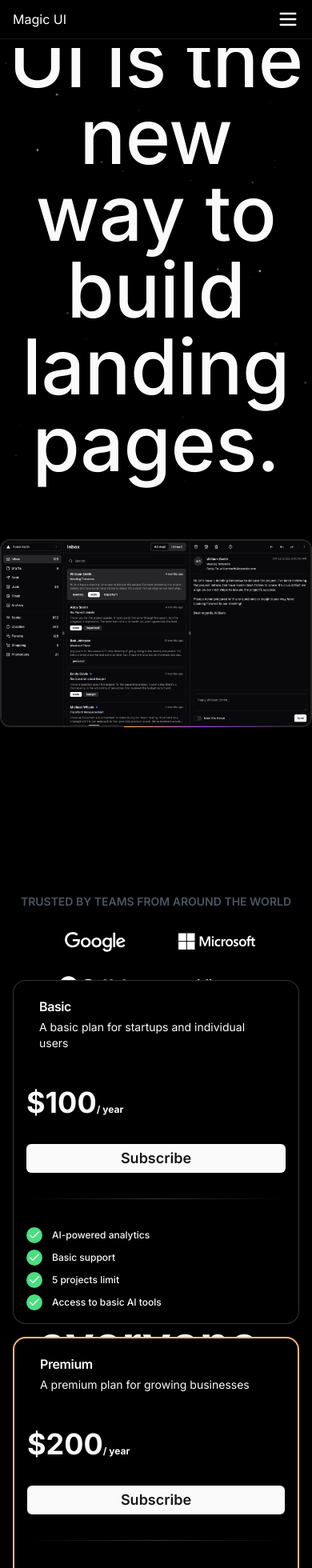
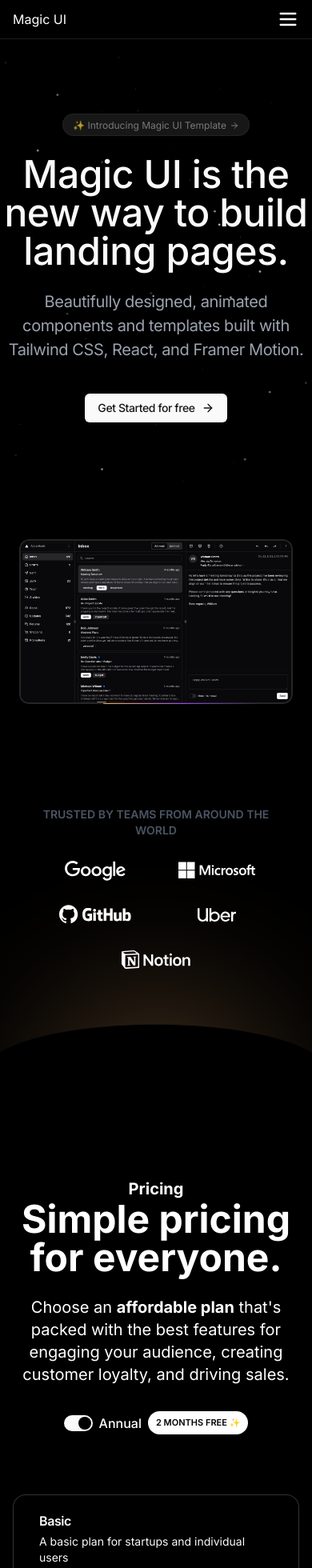
Before and after one commit to xyryc/AlphaBuild, a React (Vite) app: page / in a window 390 px wide. Shown: the top 1960 px of the page at 80% size. Built offline with nearby package versions, Linux system fonts and the light colour scheme.

Commit message:
fixed responsiveness issues

```diff
--- a/src/components/Banner.jsx
+++ b/src/components/Banner.jsx
@@ -25,12 +25,12 @@
           </div>
 
           {/* text */}
-          <div className="text-center max-w-screen-lg mx-auto mt-6 tracking-tight">
-            <h1 className="text-8xl font-[500]">
+          <div className="text-center max-w-96 lg:max-w-screen-lg mx-auto mt-6 tracking-tight">
+            <h1 className="text-5xl lg:text-8xl font-[500]">
               Magic UI is the new way to build landing pages.
             </h1>
 
-            <p className="max-w-screen-sm mx-auto text-[1.25rem] mt-6 opacity-75">
+            <p className="max-w-screen-sm mx-auto text-[1.25rem] mt-6 text-gray-400">
               Beautifully designed, animated components and templates built with
               Tailwind CSS, React, and Framer Motion.
             </p>
@@ -50,6 +50,7 @@
         />
       </div>
 
+      <div className="px-6 lg:px-16">
         <div className="overflow-hidden mt-16 relative container mx-auto rounded-xl">
           <img
             src="hero-dark.png"
@@ -59,6 +60,7 @@
 
           <BorderBeam duration={12} size={200} />
         </div>
+      </div>
     </>
   );
 };
--- a/src/components/Footer.jsx
+++ b/src/components/Footer.jsx
@@ -3,9 +3,9 @@
 
 const Footer = () => {
   return (
-    <div className="container mx-auto px-4">
+    <div className="container mx-auto px-8 bg-black">
       {/* top */}
-      <div className="py-16 flex justify-between">
+      <div className="py-8 flex flex-col sm:flex-row justify-between gap-12">
         {/* left */}
         <div>
           <div className="flex items-center gap-2">
@@ -18,7 +18,7 @@
         </div>
 
         {/* right */}
-        <div className="grid grid-cols-3 gap-10">
+        <div className="grid grid-cols-1 sm:grid-cols-3 gap-8 sm:gap-10">
           <div>
             <h3 className="text-sm font-medium mb-6 uppercase">Product</h3>
             <p className="text-sm font-[450] opacity-60 hover:opacity-100 cursor-pointer mb-3">
@@ -58,7 +58,7 @@
       </div>
 
       {/* bottom */}
-      <div className="flex justify-between items-center py-8">
+      <div className="flex flex-col sm:flex-row justify-between sm:items-center gap-2 py-8">
         {/* left */}
         <div className="flex gap-6 opacity-50">
           <Instagram className="w-4 h-4" />
--- a/src/components/Pricing.jsx
+++ b/src/components/Pricing.jsx
@@ -58,7 +58,7 @@
   return (
     <div className="text-center relative flex flex-col items-center justify-center min-h-screen bg-black text-white mt-96 pb-16">
       {/* sponsors */}
-      <div className="absolute z-20 -top-44">
+      <div className="absolute z-20 -top-64 sm:-top-44 px-10">
         <p className="mb-6 text-sm font-semibold text-gray-600">
           TRUSTED BY TEAMS FROM AROUND THE WORLD
         </p>
@@ -72,7 +72,7 @@
       </div>
 
       {/* Glowing Background */}
-      <div className="absolute inset-0 flex justify-center items-center">
+      <div className="absolute lg:inset-0 top-0 flex justify-center items-center">
         <div className="w-[60vw] h-[80vw] max-w-[800px] max-h-[900px] rounded-full bg-gradient-to-b from-orange-300 via-orange-300 to-black opacity-40 blur-[100px]" />
       </div>
 
@@ -81,9 +81,9 @@
       {/* pricing text content */}
       <div className="mt-52 bg-black z-10 absolute inset-0">
         <span className="text-xl font-bold">Pricing</span>
-        <h1 className="text-6xl font-bold">Simple pricing for everyone.</h1>
+        <h1 className="text-5xl sm:text-6xl font-bold">Simple pricing for everyone.</h1>
         <p className="text-xl mt-6 max-w-screen-lg mx-auto px-4">
-          Choose an affordable plan that{"'"}s packed with the best features for
+          Choose an <strong>affordable plan</strong> that{"'"}s packed with the best features for
           engaging your audience, creating customer loyalty, and driving sales.
         </p>
 
@@ -99,7 +99,7 @@
       </div>
 
       {/* Pricing Cards */}
-      <div className="z-50 -mt-72 grid grid-cols-1 sm:grid-cols-2 lg:grid-cols-4 gap-4 container mx-auto px-4">
+      <div className="z-10 mt-96 sm:mt-40 md:mt-0 lg:-mt-20 xl:-mt-72 grid grid-cols-1 sm:grid-cols-2 lg:grid-cols-4 gap-4 container mx-auto px-4">
         {Object.entries(pricing).map(([plan, price]) => (
           <Card
             key={plan}
```
Lines whose indentation alone changed are shown as unchanged.
